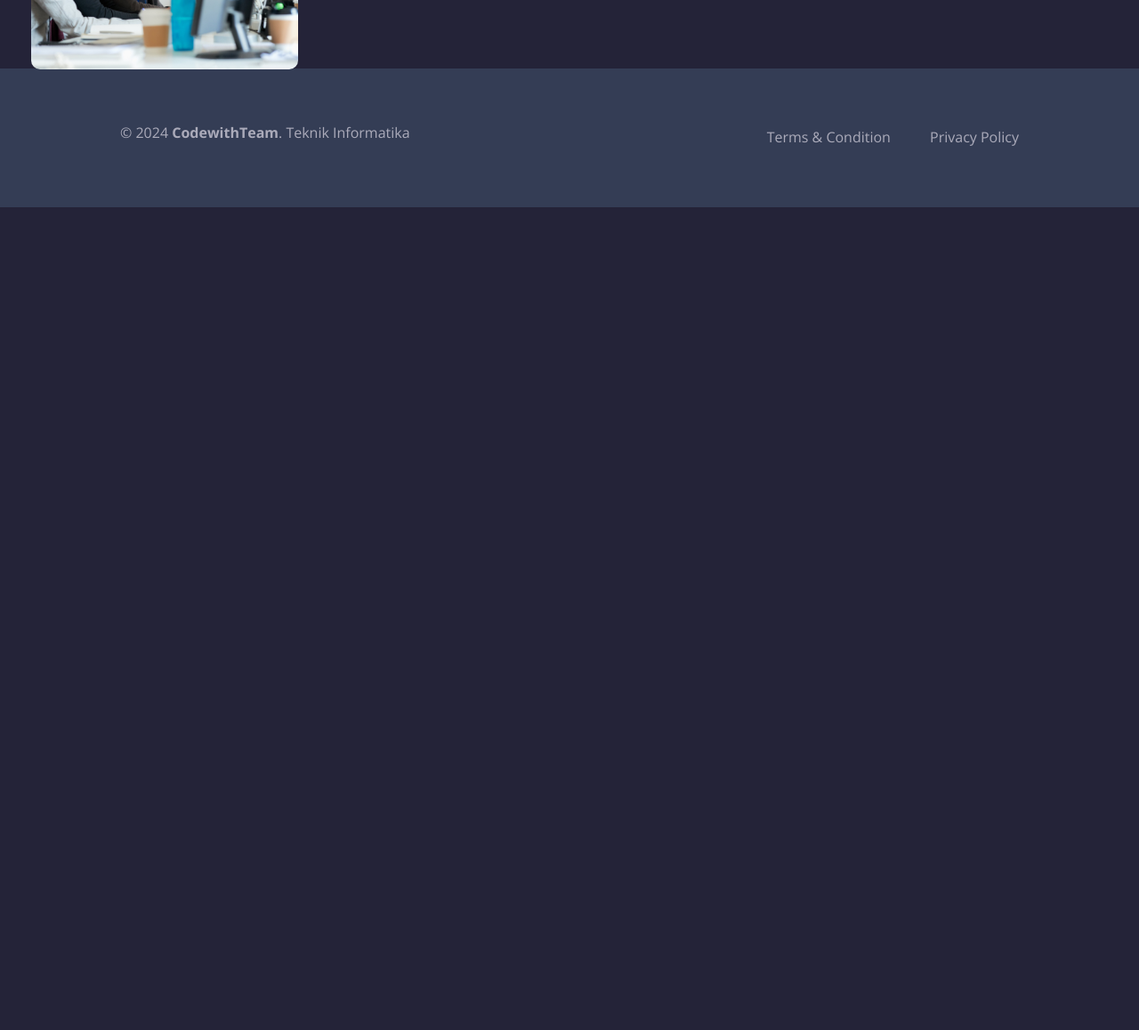
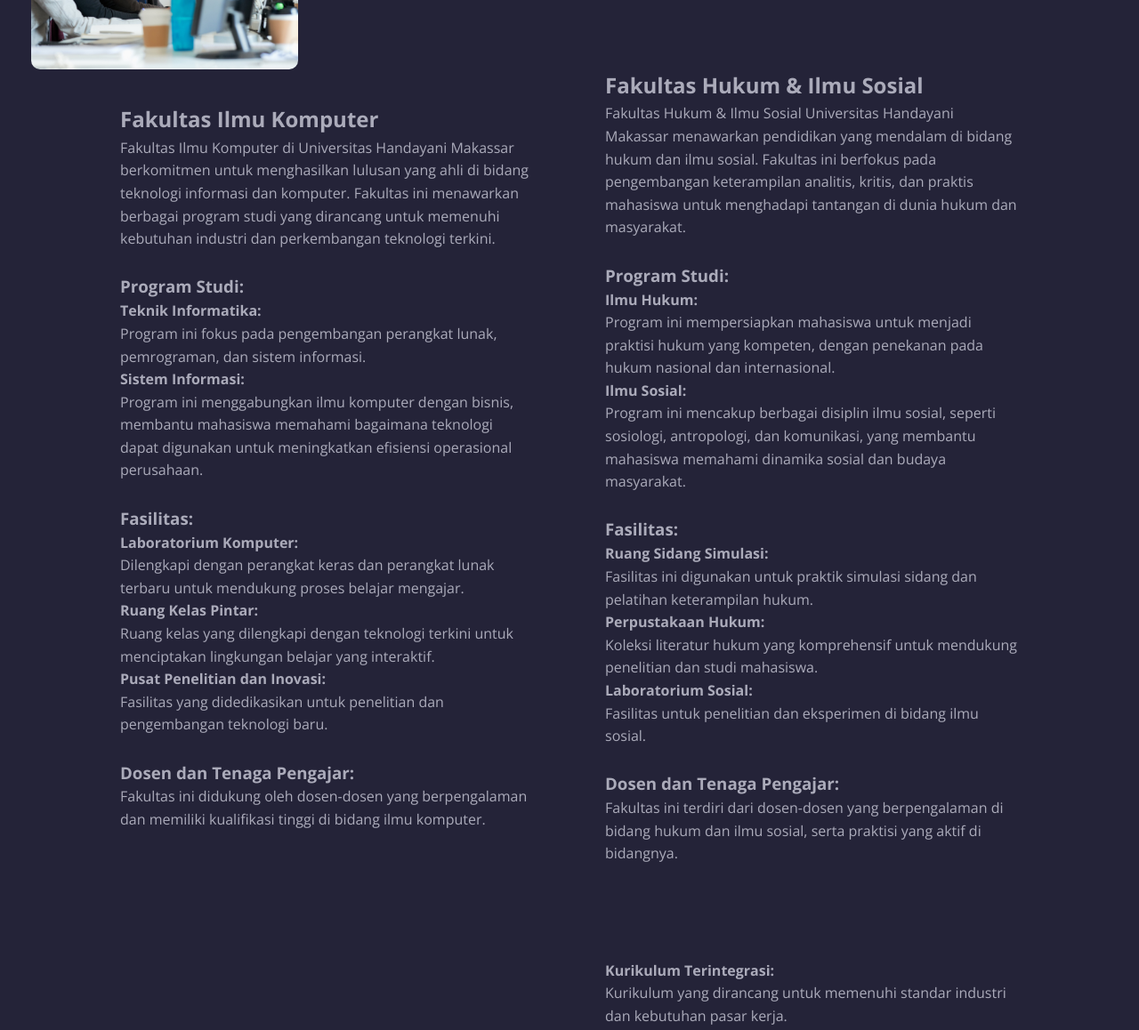
Before and after one commit to oGZerobugg/tugasweb-TI4c-kel1, a plain HTML site: page about.html in a window 1280 px wide. Shown: the part 572-1730 px from the top of the page at 89% size. Before the commit the page ends 805 px from the top, so only its background shows below. Drawn offline with nearby package versions, Linux system fonts and the light colour scheme; a web font is replaced by a local one.

Commit message:
update to about

```diff
--- a/about.html
+++ b/about.html
@@ -26,7 +26,7 @@
   <header class="header" data-header>
     <div class="container">
 
-      <a href="#">
+      <a href="index.html">
         <img src="/assets/images/header.png" alt="" width="150px">
       </a>
 
@@ -98,11 +98,8 @@
       </figure>
 
       <div class="about-content">
-
         <p class="section-subtitle">About</p>
-
         <h2 class="h2 section-title">Tentang Kampus</h2>
-
         <p class="section-text">
           Universitas Handayani adalah salah satu institusi pendidikan tinggi terkemuka di Indonesia Timur, yang
           dikenal
@@ -110,14 +107,77 @@
           dinamis, kampus ini menawarkan lingkungan belajar yang inspiratif dengan fasilitas modern dan beragam
           program studi yang komprehensif.
         </p>
-
         <p class="section-text">
           Menjadi universitas terkemuka di Asia Tenggara yang unggul dalam pendidikan, penelitian, dan pengabdian
           kepada masyarakat, serta berperan aktif dalam pembangunan bangsa melalui inovasi dan kolaborasi global.
         </p>
-
       </div>
 
+      <div class="faculty">
+        <h2>Fakultas Ilmu Komputer</h2>
+        <p>Fakultas Ilmu Komputer di Universitas Handayani Makassar berkomitmen untuk menghasilkan lulusan yang ahli di
+          bidang teknologi informasi dan komputer. Fakultas ini menawarkan berbagai program studi yang dirancang untuk
+          memenuhi kebutuhan industri dan perkembangan teknologi terkini.</p> <br>
+        <h3>Program Studi:</h3>
+        <ul>
+          <li><strong>Teknik Informatika:</strong> Program ini fokus pada pengembangan perangkat lunak, pemrograman, dan
+            sistem informasi.</li>
+          <li><strong>Sistem Informasi:</strong> Program ini menggabungkan ilmu komputer dengan bisnis, membantu
+            mahasiswa memahami bagaimana teknologi dapat digunakan untuk meningkatkan efisiensi operasional perusahaan.
+          </li> <br>
+        </ul>
+        <h3>Fasilitas:</h3>
+        <ul>
+          <li><strong>Laboratorium Komputer:</strong> Dilengkapi dengan perangkat keras dan perangkat lunak terbaru
+            untuk mendukung proses belajar mengajar.</li>
+          <li><strong>Ruang Kelas Pintar:</strong> Ruang kelas yang dilengkapi dengan teknologi terkini untuk
+            menciptakan lingkungan belajar yang interaktif.</li>
+          <li><strong>Pusat Penelitian dan Inovasi:</strong> Fasilitas yang didedikasikan untuk penelitian dan
+            pengembangan teknologi baru.</li> <br>
+        </ul>
+        <h3>Dosen dan Tenaga Pengajar:</h3>
+        <p>Fakultas ini didukung oleh dosen-dosen yang berpengalaman dan memiliki kualifikasi tinggi di bidang ilmu
+          komputer.</p> <br>
+      </div>
+
+      <div class="faculty">
+        <h2>Fakultas Hukum & Ilmu Sosial</h2>
+        <p>Fakultas Hukum & Ilmu Sosial Universitas Handayani Makassar menawarkan pendidikan yang mendalam di bidang
+          hukum dan ilmu sosial. Fakultas ini berfokus pada pengembangan keterampilan analitis, kritis, dan praktis
+          mahasiswa untuk menghadapi tantangan di dunia hukum dan masyarakat.</p> <br>
+        <h3>Program Studi:</h3>
+        <ul>
+          <li><strong>Ilmu Hukum:</strong> Program ini mempersiapkan mahasiswa untuk menjadi praktisi hukum yang
+            kompeten, dengan penekanan pada hukum nasional dan internasional.</li>
+          <li><strong>Ilmu Sosial:</strong> Program ini mencakup berbagai disiplin ilmu sosial, seperti sosiologi,
+            antropologi, dan komunikasi, yang membantu mahasiswa memahami dinamika sosial dan budaya masyarakat.</li>
+        </ul> <br>
+        <h3>Fasilitas:</h3>
+        <ul>
+          <li><strong>Ruang Sidang Simulasi:</strong> Fasilitas ini digunakan untuk praktik simulasi sidang dan
+            pelatihan keterampilan hukum.</li>
+          <li><strong>Perpustakaan Hukum:</strong> Koleksi literatur hukum yang komprehensif untuk mendukung penelitian
+            dan studi mahasiswa.</li>
+          <li><strong>Laboratorium Sosial:</strong> Fasilitas untuk penelitian dan eksperimen di bidang ilmu sosial.
+          </li> <br>
+        </ul>
+        <h3>Dosen dan Tenaga Pengajar:</h3>
+        <p>Fakultas ini terdiri dari dosen-dosen yang berpengalaman di bidang hukum dan ilmu sosial, serta praktisi yang
+          aktif di bidangnya.</p> <br>
+      </div>
+
+      <h2>Mengapa Memilih Universitas Handayani Makassar?</h2>
+      <ul>
+        <li><strong>Kurikulum Terintegrasi:</strong> Kurikulum yang dirancang untuk memenuhi standar industri dan
+          kebutuhan pasar kerja.</li> <br>
+        <li><strong>Fasilitas Modern:</strong> Fasilitas yang lengkap dan modern untuk mendukung proses belajar
+          mengajar.</li> <br>
+        <li><strong>Pengembangan Karir:</strong> Program bimbingan karir dan jaringan alumni yang kuat untuk membantu
+          mahasiswa mencapai kesuksesan profesional.</li> <br>
+        <li><strong>Kegiatan Ekstrakurikuler:</strong> Berbagai kegiatan dan organisasi mahasiswa yang mendukung
+          pengembangan soft skills dan jaringan profesional.</li>
+      </ul>
+    </div>
     </div>
   </section>
 
```
